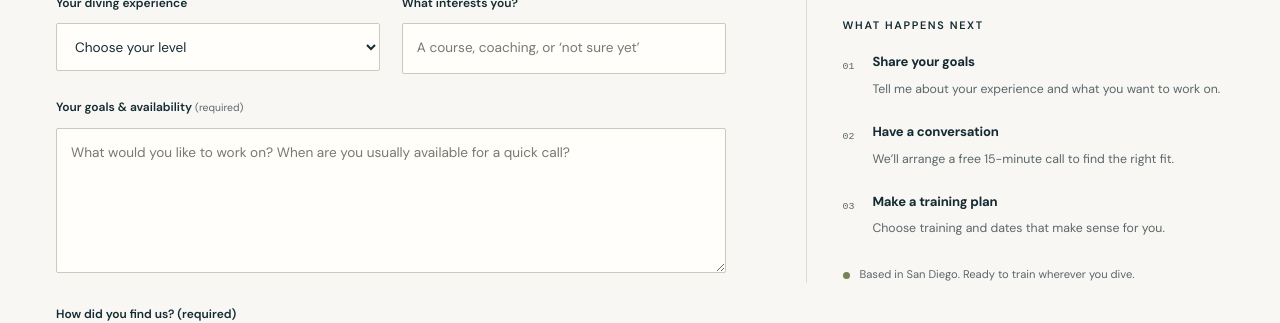
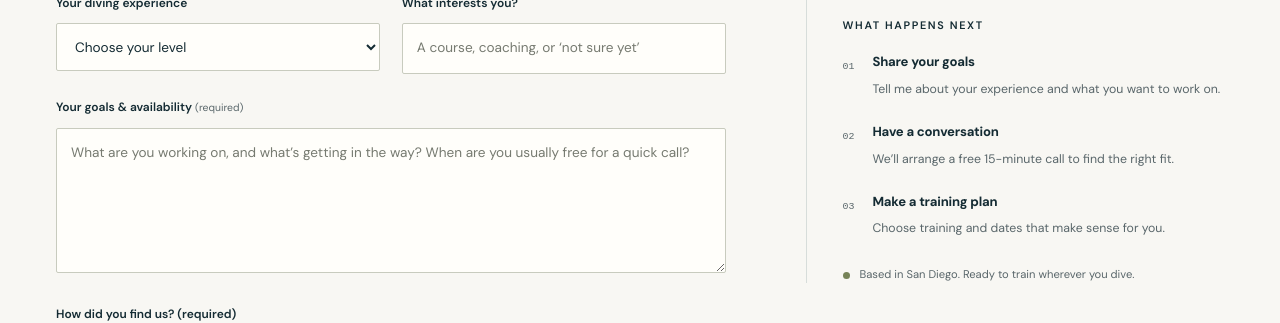
Before and after one commit to jeremiahrgardner/gardnerunderwater, a Next.js app: page /contact in a window 1280 px wide. Shown: the part 780-1103 px from the top of the page. Built offline with nearby package versions, Linux system fonts and the light colour scheme.

Commit message:
Messaging section 10: focus the contact message prompt on goals and obstacles

```diff
--- a/components/ContactForm.tsx
+++ b/components/ContactForm.tsx
@@ -101,7 +101,7 @@ export function ContactForm({
         <textarea
           id="message"
           name="message"
-          placeholder="What would you like to work on? When are you usually available for a quick call?"
+          placeholder="What are you working on, and what’s getting in the way? When are you usually free for a quick call?"
           rows={5}
           maxLength={4000}
           required
```
